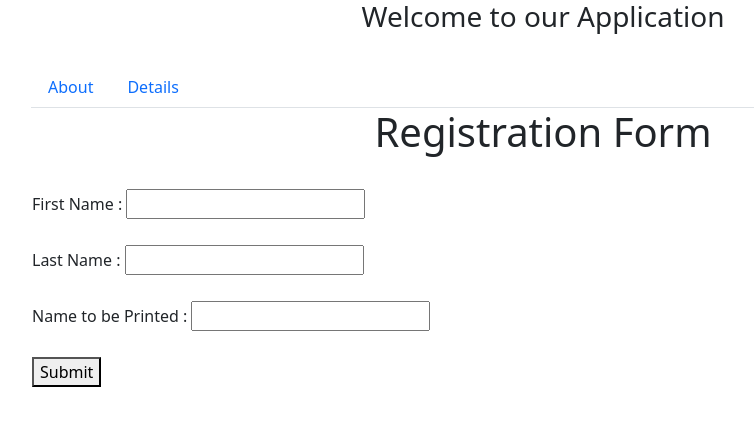
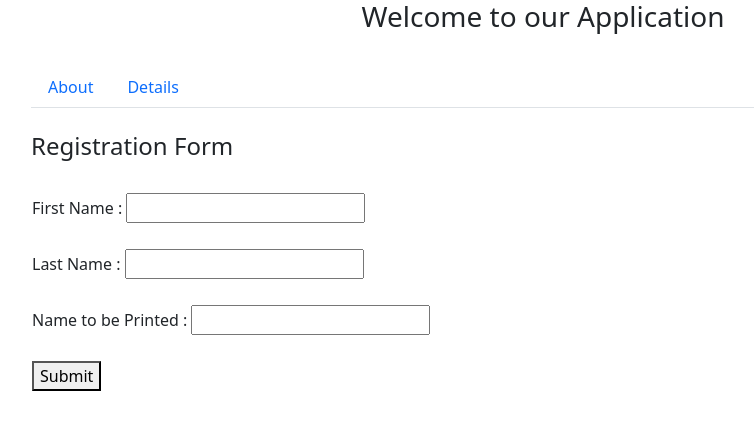
Before and after one commit to Bunnysmartt/Angular, an Angular app: page /second in a window 1280 px wide. Shown: the top 430 px of the page, without its empty margins (97-851 px from the left). Built offline with nearby package versions, Linux system fonts and the light colour scheme.

Commit message:
Reduced font  size of Registration form and aligned to left

```diff
--- a/src/app/Details/second.component.html
+++ b/src/app/Details/second.component.html
@@ -1,5 +1,5 @@
-<div style="text-align: center;">
-<h1> Registration Form</h1> &nbsp;
+<div>
+<h4> Registration Form</h4> &nbsp;
 <table>
   <div style="text-align: center;">
     <tr >
--- a/src/app/app.component.html
+++ b/src/app/app.component.html
@@ -7,6 +7,6 @@
     <li class="nav-item">
       <a class="nav-link "  routerLink="second">Details</a>
     </li>
-  </ul>
+  </ul>&nbsp;
   <router-outlet></router-outlet>
 </div>
```
